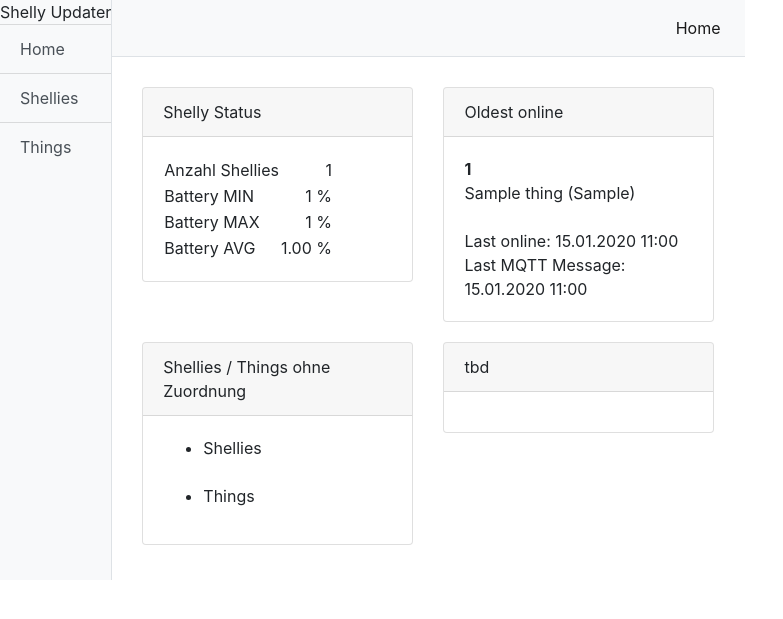
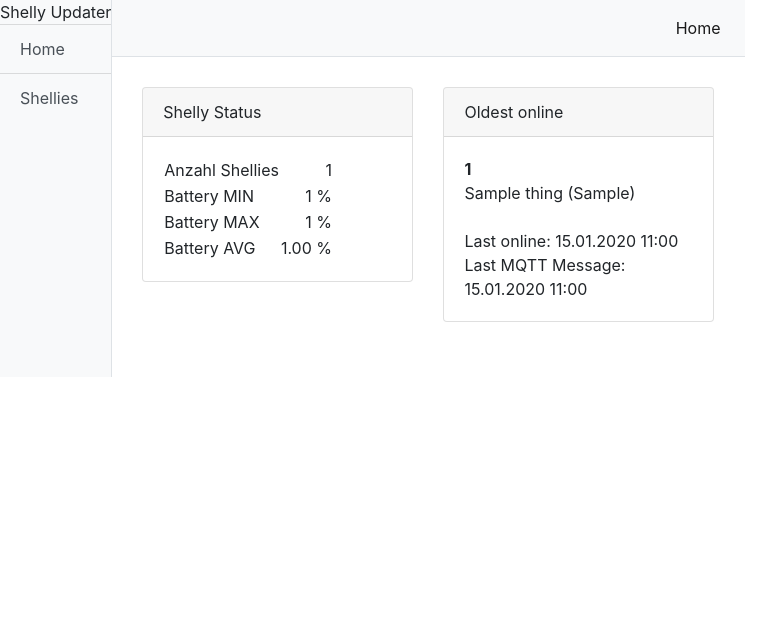
Before and after one commit to FreddyFFM/shellyupdater, a Django app: page / in a window 1280 px wide. Shown: the top 619 px of the page, without its empty margins (0-783 px from the left). Run offline with Django 3.2, Linux system fonts and the light colour scheme; tables that the repository leaves empty hold one stand-in row (values such as "Sample post"); some libraries are stand-ins or nearby versions.

Commit message:
Split application into modules

```diff
--- /dev/null
+++ b/shellyupdater/home/context_processors.py
@@ -0,0 +1,16 @@
+#! /usr/bin/env python2.7
+# -*- coding: utf-8 -*-
+
+from django.conf import settings
+
+
+def openhab_active(request):
+
+    if 'openhab' in settings.INSTALLED_APPS:
+        oh_active = True
+    else:
+        oh_active = False
+
+    return {
+        'OH_ACTIVE' : oh_active
+    }
--- a/shellyupdater/updates/templates/home.html
+++ b/shellyupdater/home/templates/home.html
@@ -62,6 +62,7 @@
 
         <div class="row">
             <div class="col-sm-6">
+                {% if OH_ACTIVE %}
                     <div class="card">
                         <div class="card-header">
                             Shellies / Things ohne Zuordnung
@@ -82,16 +83,10 @@
                             </ul>
                         </div>
                     </div>
+                {% endif %}
             </div>
             <div class="col-sm-6">
-                <div class="card">
-                    <div class="card-header">
-                        tbd
-                    </div>
-                    <div class="card-body">
 
-                    </div>
-                </div>
             </div>
         </div>
 
--- /dev/null
+++ b/shellyupdater/home/urls.py
@@ -0,0 +1,6 @@
+from .views import HomeView
+from django.urls import path, re_path
+
+urlpatterns = [
+    path('', HomeView.as_view(), name="home"),
+]
--- /dev/null
+++ b/shellyupdater/home/views.py
@@ -0,0 +1,34 @@
+# -*- coding: utf-8 -*-
+from __future__ import unicode_literals
+
+from django.conf import settings
+from django.views.generic import TemplateView
+from updates.models import Shellies
+from django.db.models import Avg, Max, Min, Count
+
+
+class HomeView(TemplateView):
+
+    template_name = 'home.html'
+
+    def get(self, request, refresh=None, *args, **kwargs):
+        context = {}
+
+        shelly_info = Shellies.objects.all().aggregate(Count('shelly_id'),
+                                                            Max('shelly2infos__shelly_battery_percent'),
+                                                            Min('shelly2infos__shelly_battery_percent'),
+                                                            Avg('shelly2infos__shelly_battery_percent'),
+                                                         )
+        context["shelly_info"] = shelly_info
+
+        shelly_oldest = Shellies.objects.earliest('last_change_ts')
+        context["shelly_oldest"] = shelly_oldest
+
+        if 'openhab' in settings.INSTALLED_APPS:
+            from updates.models import OpenHabThings
+            shellies_wo_things = Shellies.objects.filter(shelly2thing__thing_uid__isnull=True)
+            things_wo_shelly = OpenHabThings.objects.filter(shelly_id__isnull=True)
+            context["shellies_wo_things"] = shellies_wo_things
+            context["things_wo_shelly"] = things_wo_shelly
+
+        return self.render_to_response(context)
--- a/shellyupdater/updates/openhab_handler.py
+++ b/shellyupdater/openhab/openhab_handler.py
@@ -1,7 +1,7 @@
 import requests
 
 from django.conf import settings
-from .models import OpenHabThings, Shellies
+from updates.models import Shellies, OpenHabThings
 
 
 def put_thing(uid=None, label="", location=""):
--- a/shellyupdater/shellyupdater/settings.py
+++ b/shellyupdater/shellyupdater/settings.py
@@ -39,7 +39,9 @@
     'django.contrib.sessions',
     'django.contrib.messages',
     'django.contrib.staticfiles',
+    'home',
     'updates',
+#    'openhab',
 ]
 
 MIDDLEWARE = [
@@ -65,6 +67,7 @@
                 'django.template.context_processors.request',
                 'django.contrib.auth.context_processors.auth',
                 'django.contrib.messages.context_processors.messages',
+                'home.context_processors.openhab_active',
             ],
         },
     },
@@ -139,7 +142,7 @@
 OPENHAB_REST_BASE_URL = env.str('OPENHAB_REST_BASE_URL')
 
 #GUNICORN START
-STARTS_WITH_GUNICORN = env.str('STARTS_WITH_GUNICORN')
+STARTS_WITH_GUNICORN = env.bool('STARTS_WITH_GUNICORN', False)
 
 # SHELLY-HTTP
 HTTP_SHELLY_USERNAME = env.str('HTTP_SHELLY_USERNAME')
--- a/shellyupdater/shellyupdater/urls.py
+++ b/shellyupdater/shellyupdater/urls.py
@@ -13,11 +13,13 @@
     1. Import the include() function: from django.conf.urls import url, include
     2. Add a URL to urlpatterns:  url(r'^blog/', include('blog.urls'))
 """
+from django.conf import settings
 from django.conf.urls import url
 from django.contrib import admin
 from django.urls import path, include
 from django.contrib.staticfiles.urls import staticfiles_urlpatterns
 
+import home.urls
 import updates.urls
 
 urlpatterns = [
@@ -25,8 +27,16 @@
 ]
 
 urlpatterns += [
-    path('', include(updates.urls)),
+    path('', include(home.urls)),
+    path('shellies/', include(updates.urls)),
 ]
+
+if 'openhab' in settings.INSTALLED_APPS:
+
+    import openhab.urls
+    urlpatterns += [
+        path('things/', include(openhab.urls)),
+    ]
 
 urlpatterns += staticfiles_urlpatterns()
 
--- a/shellyupdater/templates/base.html
+++ b/shellyupdater/templates/base.html
@@ -48,7 +48,9 @@
                 <div class="list-group list-group-flush">
                     <a href="{% url 'home' %}" class="list-group-item list-group-item-action bg-light">Home</a>
                     <a href="{% url 'shellies' %}" class="list-group-item list-group-item-action bg-light">Shellies</a>
-                    <a href="{% url 'things' %}" class="list-group-item list-group-item-action bg-light">Things</a>
+                    {% if OH_ACTIVE %}
+                        <a href="{% url 'things' %}" class="list-group-item list-group-item-action bg-light">Openhab</a>
+                    {% endif %}
                       <!--
 
                     <a href="#" class="list-group-item list-group-item-action bg-light">Overview</a>
--- a/shellyupdater/updates/models.py
+++ b/shellyupdater/updates/models.py
@@ -32,23 +32,6 @@
         db_table = 'shellies'
 
 
-class OpenHabThings (models.Model):
-    """
-
-    """
-
-    id = models.AutoField(primary_key=True)
-    thing_uid = models.CharField(max_length=100, blank=False, null=False, unique=True)
-    thing_label = models.CharField(max_length=200, blank=False, null=False)
-    thing_location = models.CharField(max_length=100, blank=True, null=True)
-    shelly_id = models.ForeignKey(Shellies, on_delete=models.DO_NOTHING, null=True, related_name="shelly2thing")
-    last_change_ts = models.DateTimeField(auto_now=True)
-
-    class Meta:
-        managed = True
-        db_table = 'openhab_things'
-
-
 class ShellySettings (models.Model):
     """
     Base model for the Shellies
@@ -67,3 +50,20 @@
     class Meta:
         managed = True
         db_table = 'shellies_settings'
+
+
+class OpenHabThings (models.Model):
+    """
+
+    """
+
+    id = models.AutoField(primary_key=True)
+    thing_uid = models.CharField(max_length=100, blank=False, null=False, unique=True)
+    thing_label = models.CharField(max_length=200, blank=False, null=False)
+    thing_location = models.CharField(max_length=100, blank=True, null=True)
+    shelly_id = models.ForeignKey(Shellies, on_delete=models.DO_NOTHING, null=True, related_name="shelly2thing")
+    last_change_ts = models.DateTimeField(auto_now=True)
+
+    class Meta:
+        managed = True
+        db_table = 'openhab_things'
--- a/shellyupdater/updates/urls.py
+++ b/shellyupdater/updates/urls.py
@@ -1,16 +1,10 @@
-from .views import ShowShelliesView, OpenhabThingsView, ShellyDetailView, HomeView
+from .views import ShowShelliesView, ShellyDetailView
 from django.urls import path, re_path
 
 urlpatterns = [
-    path('', HomeView.as_view(), name="home"),
+    path('', ShowShelliesView.as_view(), name="shellies"),
+    re_path('^(?P<refresh>[Y]+)/$', ShowShelliesView.as_view(), name="shellies"),
 
-    path('shellies', ShowShelliesView.as_view(), name="shellies"),
-    re_path('^shellies/(?P<refresh>[Y]+)/$', ShowShelliesView.as_view(), name="shellies"),
-
-    re_path('^shellies/details/(?P<shelly_id>[\w\-]+)/$', ShellyDetailView.as_view(), name="shellies/details"),
-    re_path('^shellies/details/(?P<shelly_id>[\w\-]+)/(?P<refresh>[Y]+)/$', ShellyDetailView.as_view(), name="shellies/details"),
-
-    path('things', OpenhabThingsView.as_view(), name="things"),
-    re_path('^things/(?P<refresh>[Y]+)/$', OpenhabThingsView.as_view(), name="things"),
-
+    re_path('^details/(?P<shelly_id>[\w\-]+)/$', ShellyDetailView.as_view(), name="shellies/details"),
+    re_path('^details/(?P<shelly_id>[\w\-]+)/(?P<refresh>[Y]+)/$', ShellyDetailView.as_view(), name="shellies/details"),
 ]
--- a/shellyupdater/updates/views.py
+++ b/shellyupdater/updates/views.py
@@ -5,39 +5,11 @@
 
 from django.views.generic import TemplateView
 from django.conf import settings
-from updates.models import Shellies, OpenHabThings, ShellySettings
-from .openhab_handler import get_openhab_things, join_shelly_things
+from updates.models import Shellies, ShellySettings
 from datetime import datetime
 from shellyupdater.mqtt import get_mqttclient
 from .shelly_http_handler import get_shelly_info
 from django.http import HttpResponse
-from django.db.models import Avg, Max, Min, Count
-
-
-class HomeView(TemplateView):
-
-    template_name = 'home.html'
-
-    def get(self, request, refresh=None, *args, **kwargs):
-        context = {}
-
-        shelly_info = Shellies.objects.all().aggregate(Count('shelly_id'),
-                                                            Max('shelly2infos__shelly_battery_percent'),
-                                                            Min('shelly2infos__shelly_battery_percent'),
-                                                            Avg('shelly2infos__shelly_battery_percent'),
-                                                         )
-        context["shelly_info"] = shelly_info
-
-        shelly_oldest = Shellies.objects.earliest('last_change_ts')
-        context["shelly_oldest"] = shelly_oldest
-
-        shellies_wo_things = Shellies.objects.filter(shelly2thing__thing_uid__isnull=True)
-        things_wo_shelly = OpenHabThings.objects.filter(shelly_id__isnull=True)
-        context["shellies_wo_things"] = shellies_wo_things
-        context["things_wo_shelly"] = things_wo_shelly
-
-
-        return self.render_to_response(context)
 
 
 class ShowShelliesView(TemplateView):
@@ -113,26 +85,6 @@
         return self.render_to_response(context)
 
 
-class OpenhabThingsView(TemplateView):
-
-    template_name = 'things_overview.html'
-
-    def get(self, request, refresh=None, *args, **kwargs):
-        """
-        """
-
-        context = {}
-
-        if refresh == 'Y':
-            get_openhab_things()
-            join_shelly_things()
-
-        things = OpenHabThings.objects.all()
-        context["things"] = things
-
-        return self.render_to_response(context)
-
-
 class ShellyDetailView(TemplateView):
 
     template_name = 'shelly_details.html'
```
Also changed, not shown: shellyupdater/openhab/urls.py (added, +7 -0 lines), shellyupdater/openhab/views.py (added, +26 -0 lines), README.md, shellyupdater/home/__init__.py (added), shellyupdater/openhab/__init__.py (added), shellyupdater/openhab/templates/things_overview.html (renamed from shellyupdater/updates/templates/things_overview.html). Lines whose indentation alone changed are shown as unchanged.
